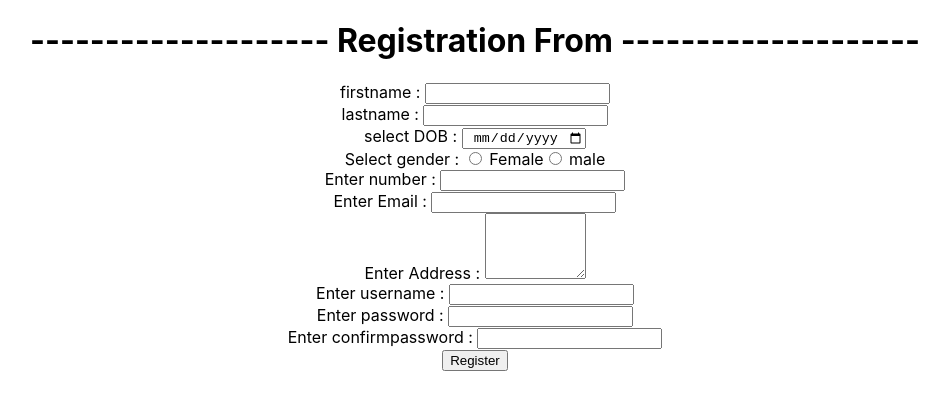
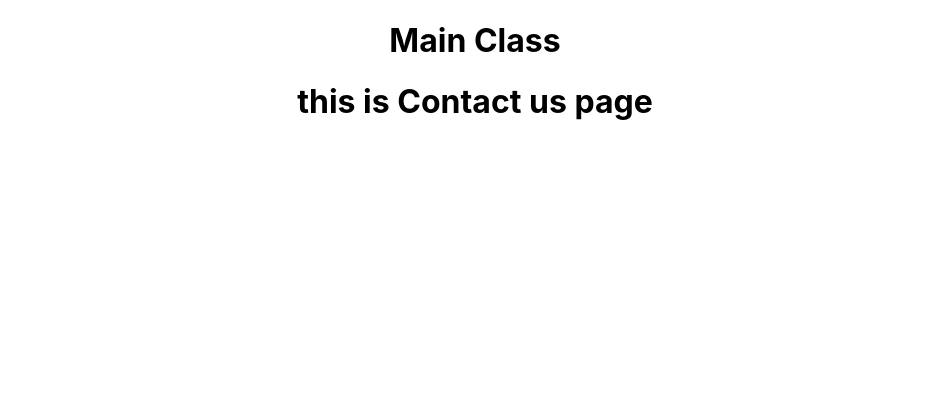
Before and after one commit to Avishkar05/myreactapp_code_practice, a React (Create React App) app: page /contact in a window 1280 px wide. Shown: the top 410 px of the page, without its empty margins (165-1114 px from the left). Built offline with nearby package versions, Linux system fonts and the light colour scheme.

Commit message:
Added react-routing code

```diff
--- a/package.json
+++ b/package.json
@@ -9,7 +9,8 @@
     "@testing-library/user-event": "^13.5.0",
     "react": "^19.2.3",
     "react-dom": "^19.2.3",
-    "react-scripts": "5.0.1",
+    "react-router-dom": "^7.13.0",
+    "react-scripts": "^5.0.1",
     "web-vitals": "^2.1.4"
   },
   "scripts": {
--- /dev/null
+++ b/src/Aboutus.jsx
@@ -0,0 +1,9 @@
+import React from 'react'
+
+export default function Aboutus() {
+  return (
+    <div>
+        <h1>This is About us page</h1>
+    </div>
+  )
+}
--- a/src/App.js
+++ b/src/App.js
@@ -20,6 +20,10 @@ import DependenciesArray from './DependenciesArray.jsx';
 import UseEffectUnmount from './UseEffectUnmount.jsx';
 import FormHandling from './FormHandling.jsx';
 import FormValidition from './FormValidition.jsx';
+import Home from './Home.jsx';
+import Aboutus from './Aboutus.jsx';
+import Contactus from './Contactus.jsx';
+import { BrowserRouter, Routes, Route } from 'react-router-dom';
 
 function App() {
 
@@ -27,7 +31,7 @@ function App() {
 
   return (
     <div>
-      {/* <h1>Main Class</h1> */}
+      <h1>Main Class</h1>
       {/* <MyClass></MyClass> */}
       {/* <Myinfo></Myinfo>
       <Variable></Variable>
@@ -53,7 +57,14 @@ function App() {
       {/* {isvisible?<UseEffectUnmount></UseEffectUnmount>:null}
       <button onClick={()=>{setisvisible(false)}}>click here to set invisible</button> */}
       {/* <FormHandling></FormHandling> */}
-      <FormValidition></FormValidition>
+      {/* <FormValidition></FormValidition> */}
+      <BrowserRouter>
+        <Routes>
+          <Route path='/home' element={<Home></Home>}></Route>
+          <Route path='/about' element={<Aboutus></Aboutus>}></Route>
+          <Route path='/contact' element={<Contactus></Contactus>}></Route>
+        </Routes>
+      </BrowserRouter>
     </div>
   );
 }
--- /dev/null
+++ b/src/Contactus.jsx
@@ -0,0 +1,9 @@
+import React from 'react'
+
+export default function Contactus() {
+  return (
+    <div>
+        <h1>this is Contact us page</h1>
+    </div>
+  )
+}
--- /dev/null
+++ b/src/Home.jsx
@@ -0,0 +1,9 @@
+import React from 'react'
+
+export default function Home() {
+  return (
+    <div>
+        <h1>This is home page</h1>
+    </div>
+  )
+}
```
Also changed, not shown: 1 other file (tests, documents, lock files or other folders).
